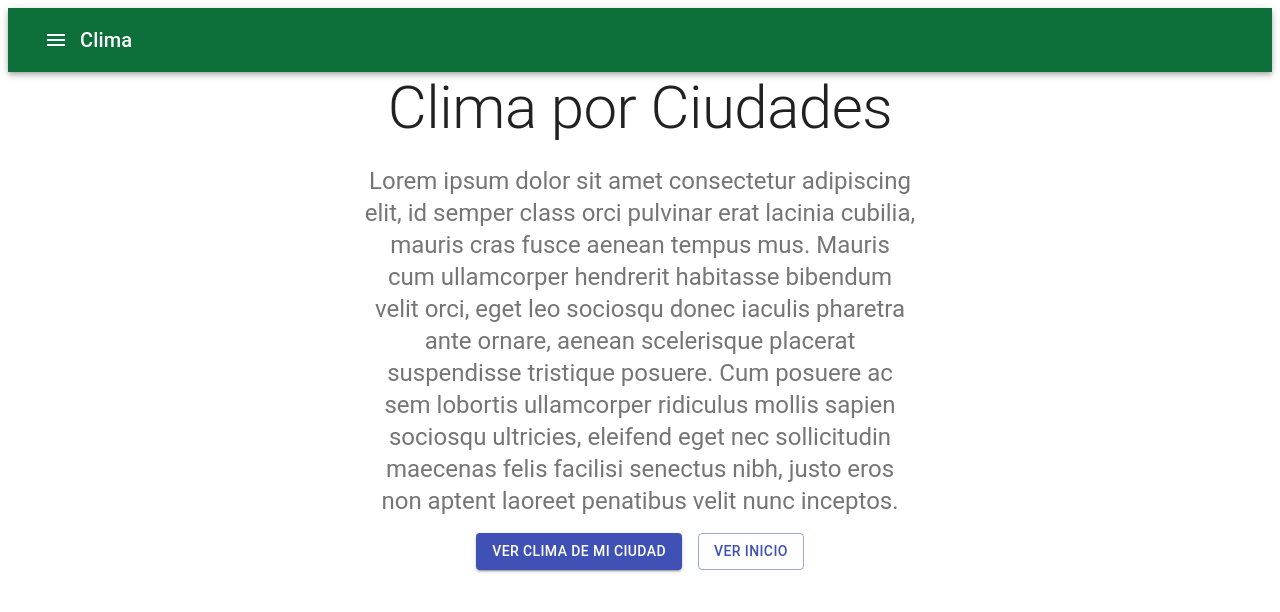
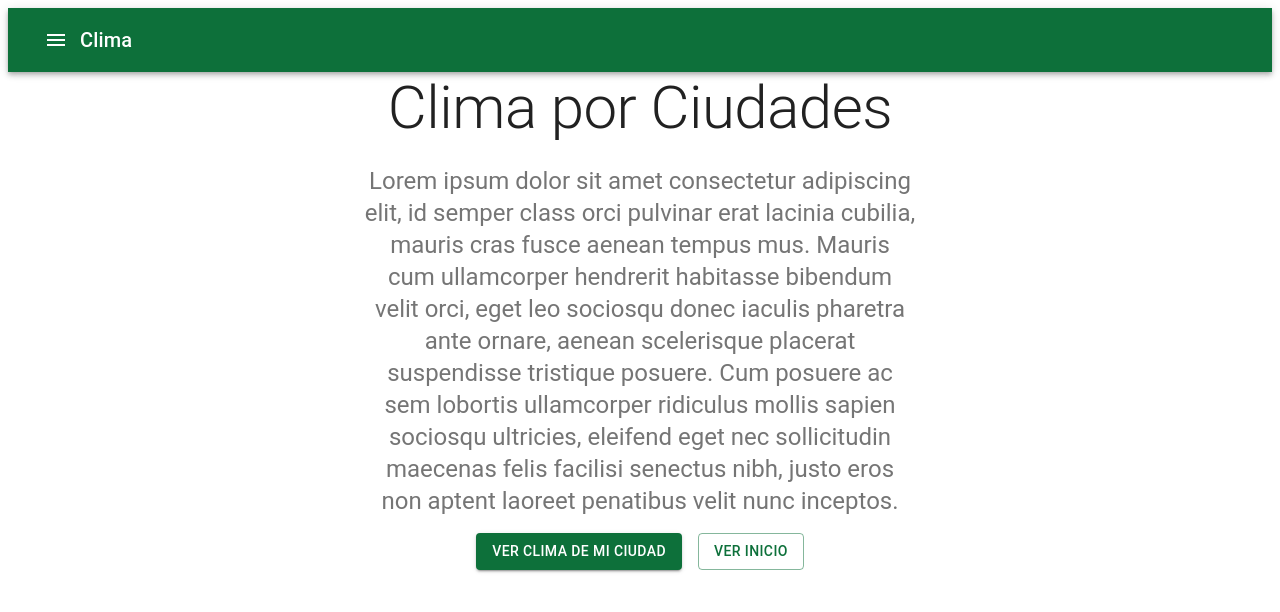
Before and after one commit to anibaldelhi/WebAppClima, a React (Create React App) app: page / in a window 1280 px wide. Shown: the top 612 px of the page. Built offline with nearby package versions, Linux system fonts and the light colour scheme.

Commit message:
Agregar colores institucionales.

```diff
--- a/src/components/Navbar.js
+++ b/src/components/Navbar.js
@@ -19,7 +19,7 @@ export default function Navbar(){
 
     return (
         <div>
-            <AppBar position="static" color="primary" style={{ background: '#0d703a' }}>
+            <AppBar position="static" color="primary">
                 <Toolbar>
                     <IconButton color="inherit" aria-controls="simple-menu" aria-haspopup="true" onClick={handleClick}>
                         <MenuIcon />
--- a/src/themes/ThemeConfig.js
+++ b/src/themes/ThemeConfig.js
@@ -1,7 +1,7 @@
 import {createTheme} from '@material-ui/core/styles';
 
-const theme = createTheme({
-    pallete :{
+const appTheme = createTheme({
+    palette :{
         primary:{
             main : '#0d703a',
         },
@@ -11,4 +11,4 @@ const theme = createTheme({
     }
 });
 
-export default theme;
+export default appTheme;
```
